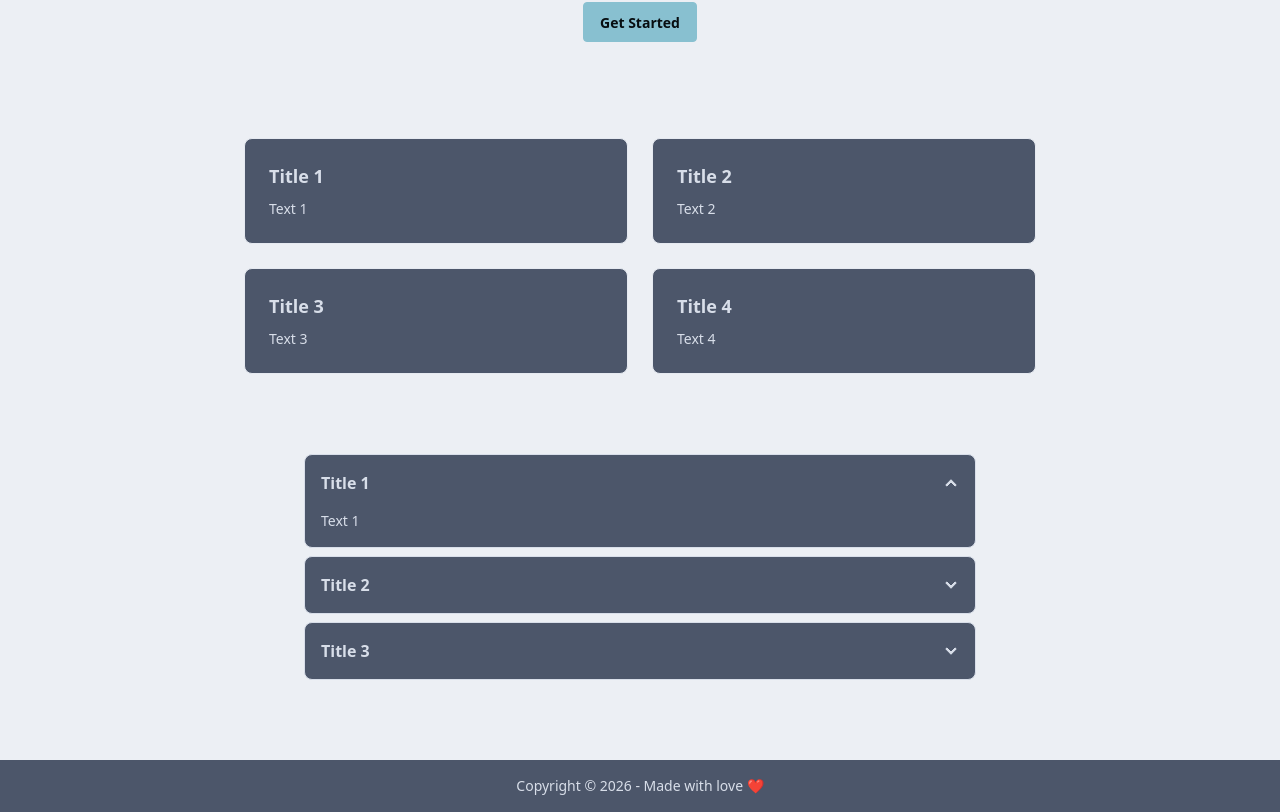
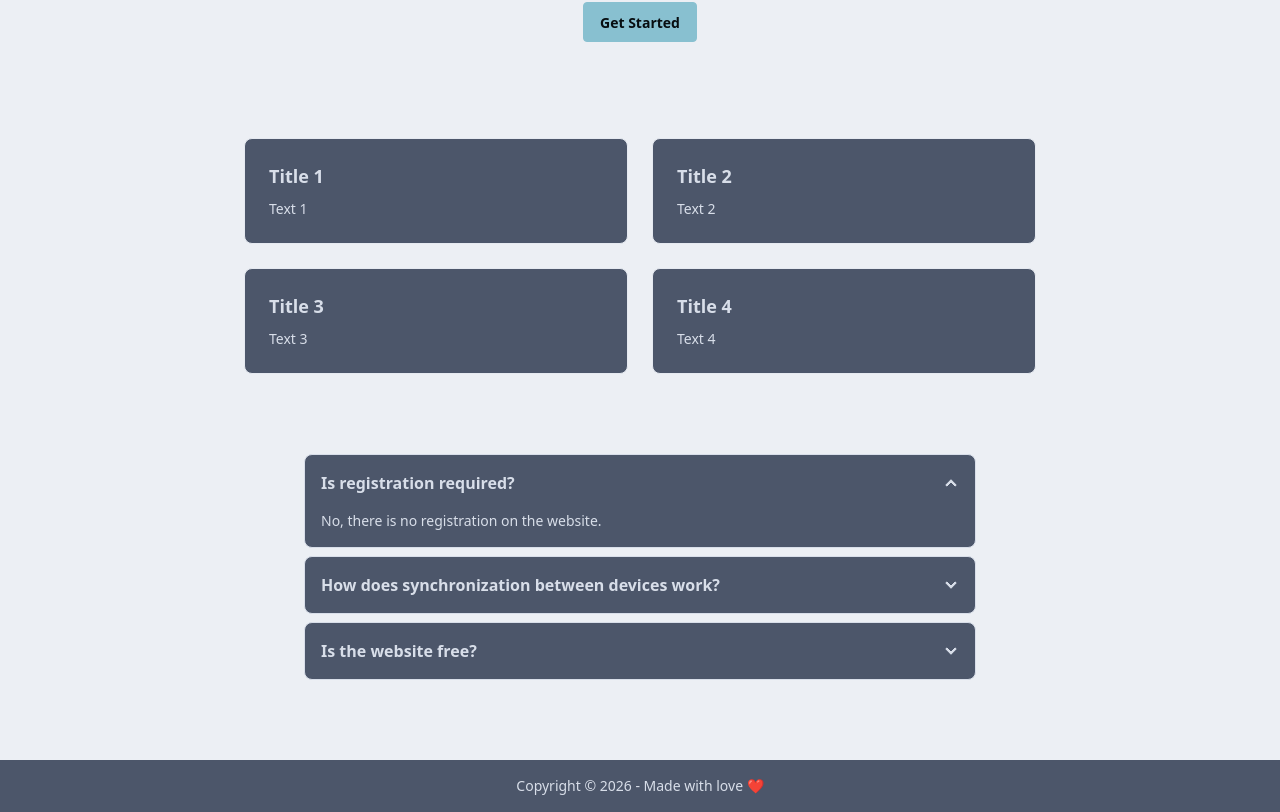
Before and after one commit to sh4man4ik/Notesly, a React (Vite) app in the folder frontend/: page /about in a window 1280 px wide. Shown: the part 298-1110 px from the top of the page. Built offline with nearby package versions, Linux system fonts and the light colour scheme.

Commit message:
Added texts to FAQ

```diff
--- a/frontend/src/shared/texts/texts.ts
+++ b/frontend/src/shared/texts/texts.ts
@@ -28,20 +28,16 @@ const EN_TEXTS = {
 	},
 	FAQ: {
 		firstQuestion: {
-			title: 'Title 1',
-			text: 'Text 1'
+			title: 'Is registration required?',
+			text: 'No, there is no registration on the website.'
 		},
 		secondQuestion: {
-			title: 'Title 2',
-			text: 'Text 2'
+			title: 'How does synchronization between devices work?',
+			text: 'A special key is used for synchronization, which can be copied and pasted on another device.'
 		},
 		thirdQuestion: {
-			title: 'Title 3',
-			text: 'Text 3'
-		},
-		fourthQuestion: {
-			title: 'Title 4',
-			text: 'Text 4'
+			title: 'Is the website free?',
+			text: 'Yes, the site is absolutely free.'
 		}
 	},
 	footer: {
```
